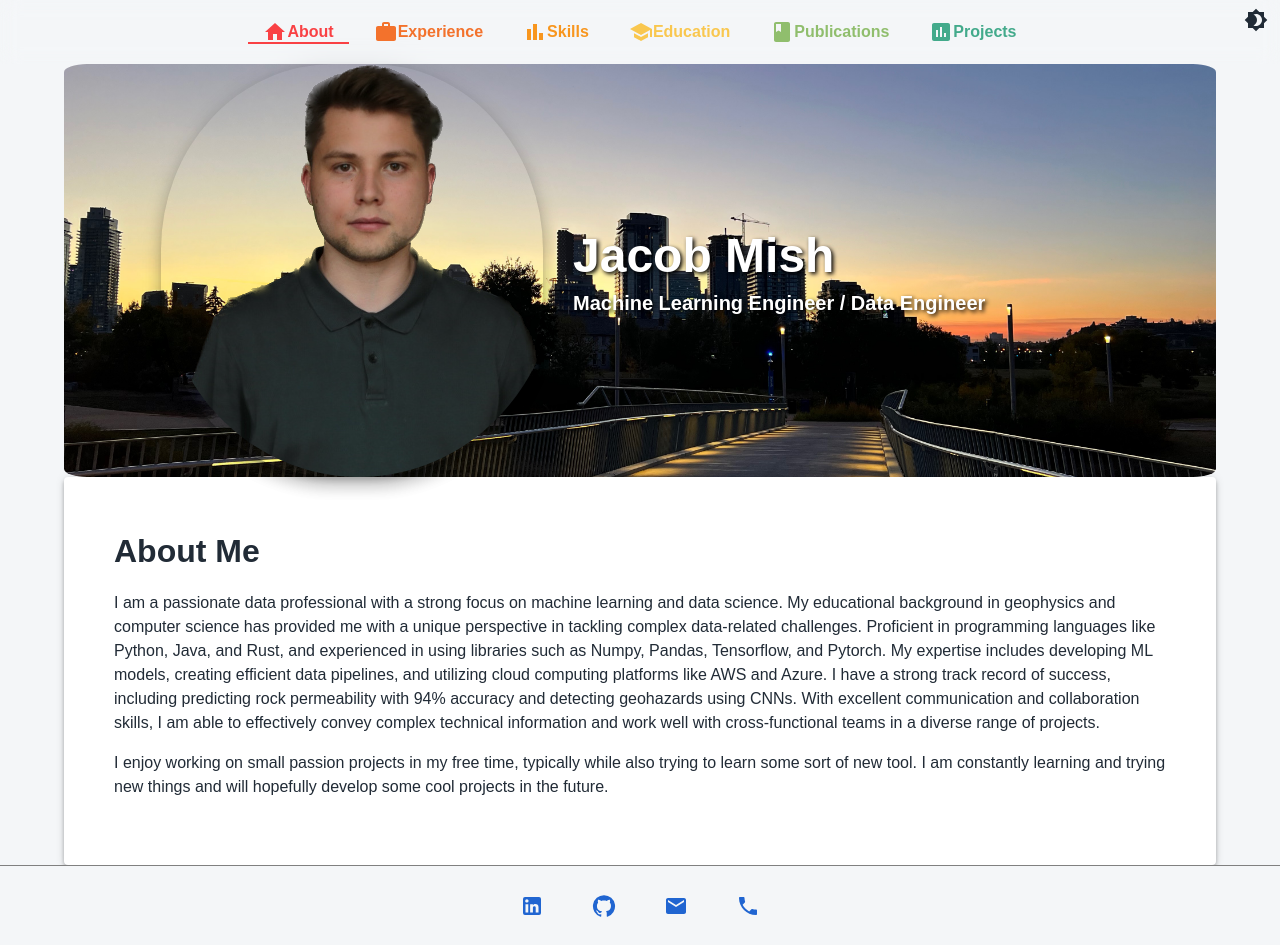
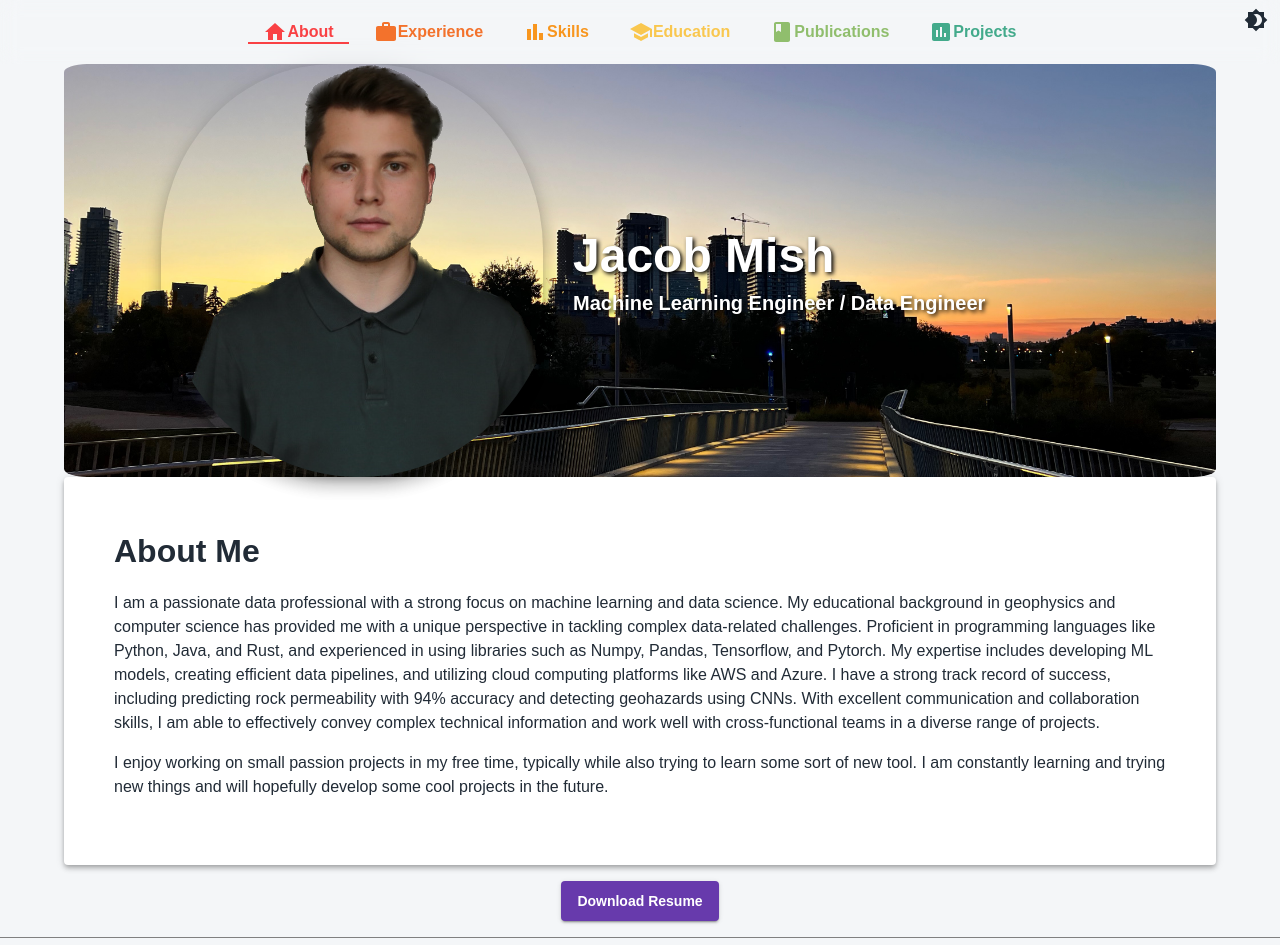
Before and after one commit to Feromond/jacob-mish-portfolio, a React (Create React App) app: page / in a window 1280 px wide. Shown: the top 945 px of the page. Built offline with nearby package versions, Linux system fonts and the light colour scheme.

Commit message:
Added a resume download button on about me page.

```diff
--- a/src/components/About/About.js
+++ b/src/components/About/About.js
@@ -2,6 +2,7 @@ import React from 'react';
 import { Container, Typography, Grid, Paper, Avatar } from '@mui/material';
 import jacobMishPortrait from '../../assets/jacob_mish_portrait.png';
 import backgroundImage from '../../assets/IMG_7244.jpeg';
+import ResumeDownloadButton from './ResumeDownloadButton';
 
 const About = () => (
   <Container >
@@ -40,6 +41,7 @@ const About = () => (
           </Typography>
         </Paper>
       </Grid>
+      <ResumeDownloadButton />
   </Container>
 
 
--- /dev/null
+++ b/src/components/About/ResumeDownloadButton.js
@@ -0,0 +1,32 @@
+import Button from '@mui/material/Button';
+import Box from '@mui/material/Box';
+import { styled } from '@mui/system';
+import resumePDF from '../../assets/Jacob_Mish_Resume.pdf'
+
+
+const StyledDownloadButton = styled(Button)(({ theme }) => ({
+  margin: theme.spacing(2),
+  padding: theme.spacing(1, 2),
+  color: theme.palette.primary.contrastText,
+  backgroundColor: theme.palette.primary.special,
+  '&:hover': {
+    backgroundColor: theme.palette.primary.dark,
+  },
+}));
+
+function ResumeDownloadButton() {
+  return (
+    <Box display="flex" justifyContent="center">
+        <StyledDownloadButton
+        variant="contained"
+        href={resumePDF}
+        download="Jacob_Mish_Resume.pdf"
+        >
+        Download Resume
+        </StyledDownloadButton>
+    </Box>
+
+  );
+}
+
+export default ResumeDownloadButton;
```
Also changed, not shown: 1 other file (tests, documents, lock files or other folders).
